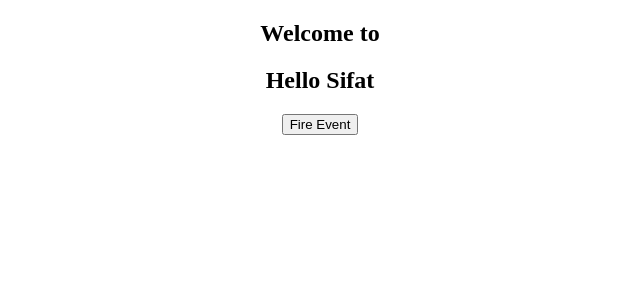
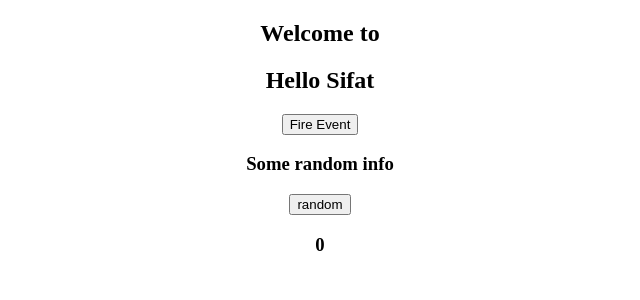
Before and after one commit to sifatMoonjerin/hello-angular, an Angular app: page / in a window 1280 px wide. Shown: the top 300 px of the page, without its empty margins (320-960 px from the left). Built offline with nearby package versions, Linux system fonts and the light colour scheme.

Commit message:
component interaction 2

```diff
--- a/src/app/app.component.html
+++ b/src/app/app.component.html
@@ -1,4 +1,6 @@
 <div style="text-align: center;">
     <h2>Welcome to {{angular}}</h2>
     <app-test (childEvent)="angular=$event" [parentData]="name"></app-test>
+    <app-random (childEvent)="randomNum=$event" [parentData]="randomInfo"></app-random>
+    <h3>{{randomNum}}</h3>
 </div>
--- a/src/app/app.component.ts
+++ b/src/app/app.component.ts
@@ -8,4 +8,6 @@ import { Component } from '@angular/core';
 export class AppComponent {
   public name = 'Sifat';
   public angular = '';
+  public randomInfo = 'Some random info';
+  public randomNum = 0;
 }
--- a/src/app/app.module.ts
+++ b/src/app/app.module.ts
@@ -4,11 +4,13 @@ import { FormsModule } from '@angular/forms';
 
 import { AppComponent } from './app.component';
 import { TestComponent } from './test/test.component';
+import { RandomComponent } from './random/random.component';
 
 @NgModule({
   declarations: [
     AppComponent,
-    TestComponent
+    TestComponent,
+    RandomComponent
   ],
   imports: [
     BrowserModule,
--- /dev/null
+++ b/src/app/random/random.component.html
@@ -0,0 +1,2 @@
+<h3>{{parentData}}</h3>
+<button (click)="fireEvent()">random</button>
--- /dev/null
+++ b/src/app/random/random.component.ts
@@ -0,0 +1,19 @@
+import { Component, OnInit, Input, Output, EventEmitter } from '@angular/core';
+
+@Component({
+  selector: 'app-random',
+  templateUrl: './random.component.html',
+  styleUrls: ['./random.component.css'],
+})
+export class RandomComponent implements OnInit {
+  @Input() public parentData: string;
+  @Output() public childEvent = new EventEmitter();
+
+  constructor() {}
+
+  ngOnInit(): void {}
+
+  fireEvent(): void {
+    this.childEvent.emit(Math.random() * 100);
+  }
+}
```
Also changed, not shown: src/app/random/random.component.css (added).
